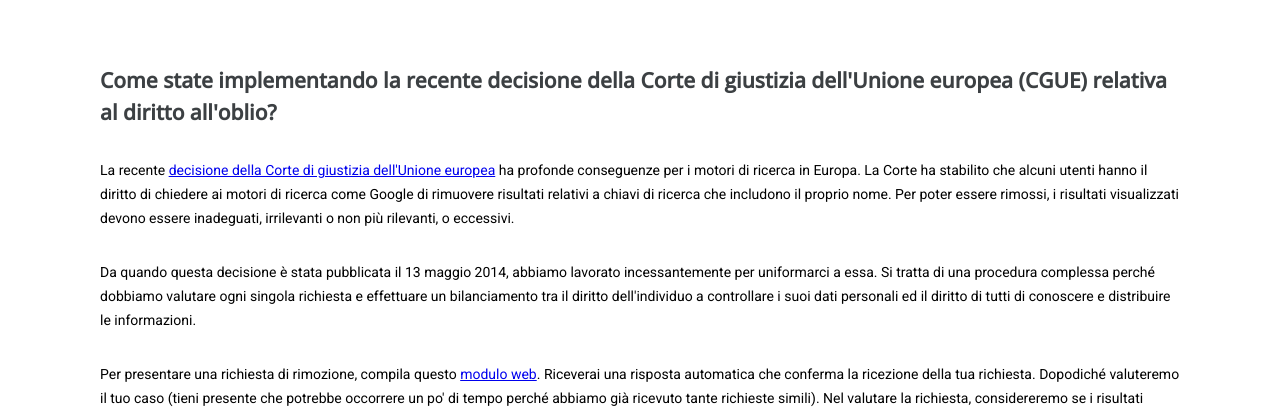
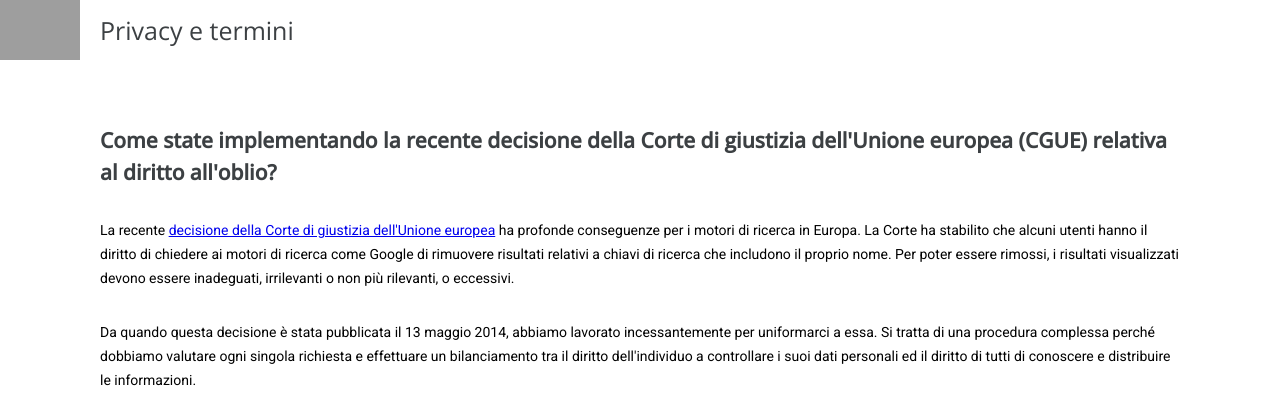
Before and after one commit to Scova89/php-google-faq, a PHP site: page / in a window 1280 px wide. Shown: the top 415 px of the page. Run offline with PHP 8.4, Linux system fonts and the light colour scheme; grey boxes are pictures that could not be loaded.

Commit message:
creazione header

```diff
--- a/index.php
+++ b/index.php
@@ -81,9 +81,21 @@
 
     <link rel="preconnect" href="https://fonts.googleapis.com">
     <link rel="preconnect" href="https://fonts.gstatic.com" crossorigin>
-    <link href="https://fonts.googleapis.com/css2?family=Open+Sans:wght@500&family=Roboto&display=swap" rel="stylesheet">
+    <link href="https://fonts.googleapis.com/css2?family=Open+Sans:wght@400;500&family=Roboto&display=swap" rel="stylesheet">
 </head>
 <body>
+
+    <header>
+        <div class="header-sup">
+            <div class="logo">
+                <img src="https://loghi-famosi.com/wp-content/uploads/2020/09/Google-Logo.png" alt="logo google">
+                <h3>Privacy e termini</h3>
+            </div>
+        </div>
+
+    </header>
+
+
     <main class="container">
     <?php
         foreach($faqs as $faq){
--- a/style.css
+++ b/style.css
@@ -33,3 +33,26 @@ li{
     margin: auto;
 
 }
+
+.header-sup{
+    display: flex;
+    justify-content: space-between;
+}
+
+.logo{
+    display: flex;
+    align-items: center;
+}
+
+.logo, img{
+    height: 60px;
+    margin-right: 20px;
+}
+
+.logo h3{
+    padding: 0;
+    line-height: 0;
+    font-family: 'Open Sans', sans-serif;
+    font-size: 25px;
+    font-weight: 400;
+}
```
